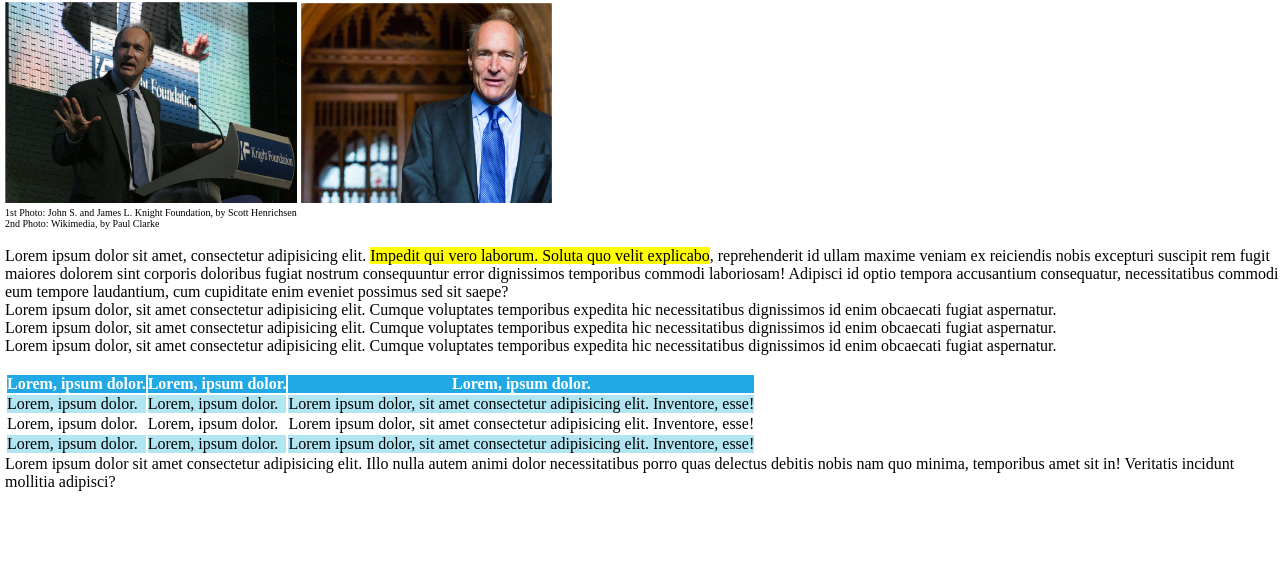
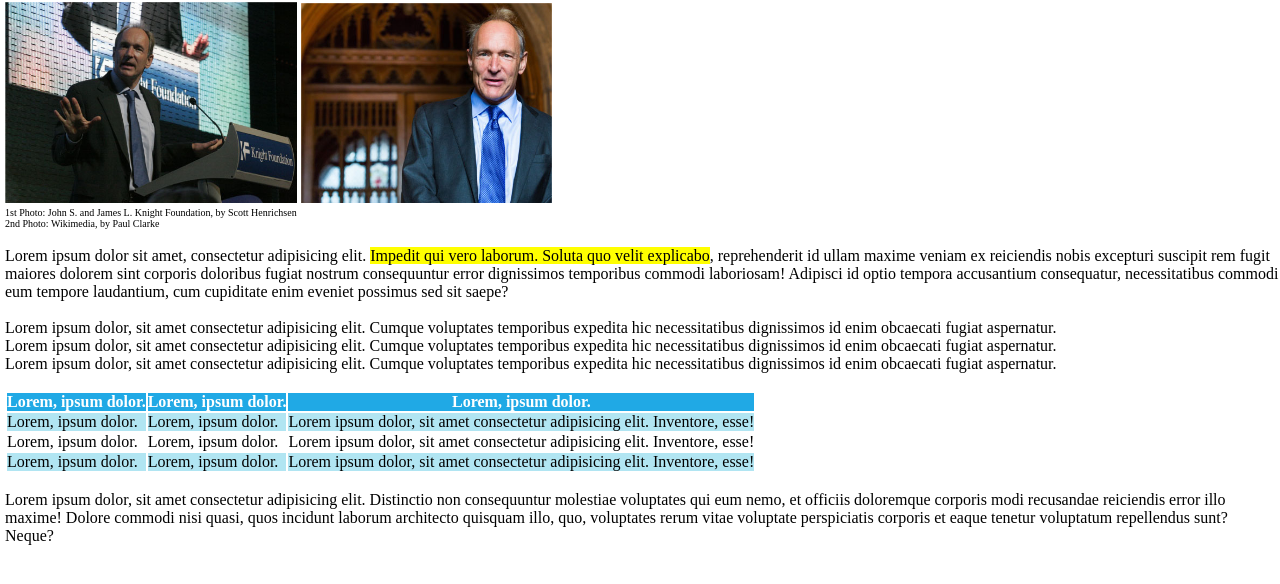
Before and after one commit to DoriaFabio/html-css-booleaner, a plain HTML site: page index.html in a window 1280 px wide. Shown: the part 150-734 px from the top of the page. Drawn offline with Linux system fonts and the light colour scheme.

Commit message:
modify main

```diff
--- a/index.html
+++ b/index.html
@@ -35,6 +35,7 @@
                 excepturi suscipit rem fugit maiores dolorem sint corporis doloribus fugiat nostrum consequuntur error
                 dignissimos temporibus commodi laboriosam! Adipisci id optio tempora accusantium consequatur,
                 necessitatibus commodi eum tempore laudantium, cum cupiditate enim eveniet possimus sed sit saepe?</p>
+                <br>
             <ul>
                 <li>Lorem ipsum dolor, sit amet consectetur adipisicing elit. Cumque voluptates temporibus expedita hic
                     necessitatibus dignissimos id enim obcaecati fugiat aspernatur.</li>
@@ -73,8 +74,9 @@
                 </tbody>
             </table>
         </section>
+        <br>
         <section>
-            <p>Lorem ipsum dolor sit amet consectetur adipisicing elit. Illo nulla autem animi dolor necessitatibus porro quas delectus debitis nobis nam quo minima, temporibus amet sit in! Veritatis incidunt mollitia adipisci?</p>
+            <p>Lorem ipsum dolor, sit amet consectetur adipisicing elit. Distinctio non consequuntur molestiae voluptates qui eum nemo, et officiis doloremque corporis modi recusandae reiciendis error illo maxime! Dolore commodi nisi quasi, quos incidunt laborum architecto quisquam illo, quo, voluptates rerum vitae voluptate perspiciatis corporis et eaque tenetur voluptatum repellendus sunt? Neque?</p>
         </section>
     </main>
     <footer>
```
